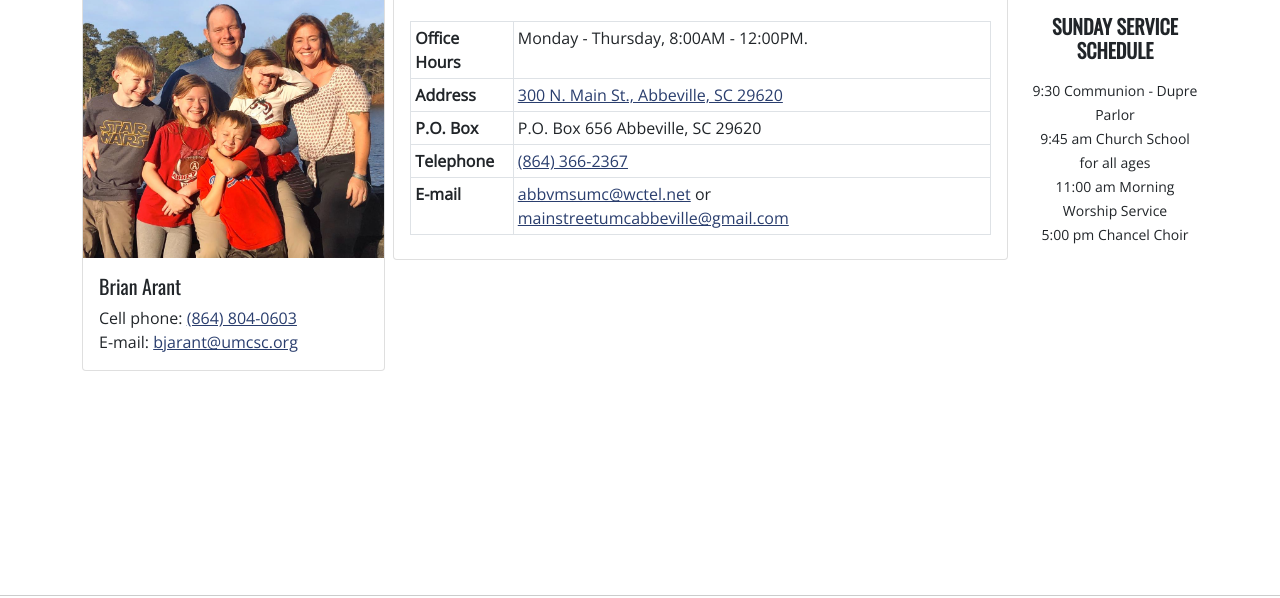
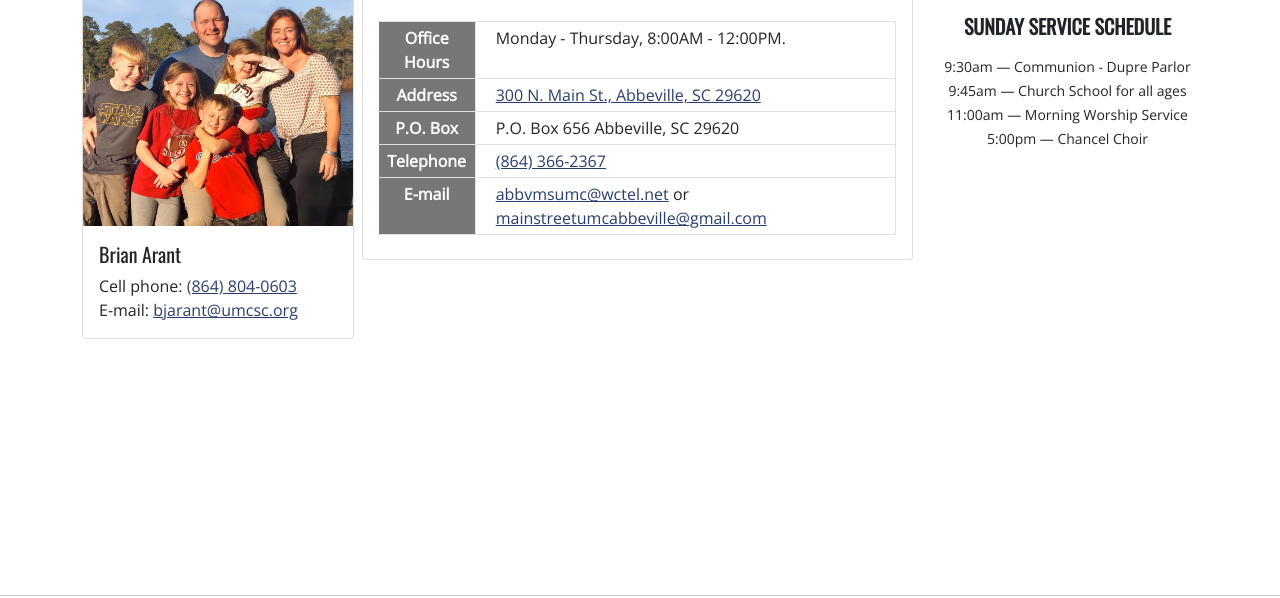
Before and after one commit to msumc/msumc.github.io, an Eleventy site: page pages/contact_us.html in a window 1280 px wide. Shown: the part 323-921 px from the top of the page. Built offline with nearby package versions, Linux system fonts and the light colour scheme; Eleventy itself is replaced by a stand-in of ours; files that its build step writes are made by us from their sources; what eleventy-xml-plugin, html-entities, string-strip-html would draw is missing.

Commit message:
Modified layout, contact_us

```diff
--- a/_includes/layout.html
+++ b/_includes/layout.html
@@ -13,40 +13,30 @@
 
   <meta charset="UTF-8">
   <meta name="viewport" content="width=device-width, initial-scale=1, shrink-to-fit=no">
-
   <meta name="author" content="{{site.author}}">
-
   <meta name="description" content="Main Street UMC Abbeville's (MSUMC) Website">
-
   <meta name="keywords" content="msumc, MSUMC, Main Street, UMC, Abbeville, SC, Church">
-
   <link rel="shortcut icon" href="/static/img/favicon.png">
 
   <!-- CSS only -->
   <link rel="stylesheet" href="/static/css/vendor/bootstrap.min.css">
-
   <!-- Google Fonts -->
   <link href="https://fonts.googleapis.com/css?family=Open+Sans|Oswald&display=swap" rel="stylesheet">
+  <link rel="stylesheet" href="/static/css/styles.css">
 
-
-  <!-- HighlightJS -->
-  <link rel="stylesheet" href="/static/css/vendor/highlightjs/github.css">
-
-  <link rel="stylesheet" href="/static/css/styles.css">
   <title>{{ site.title }}</title>
 </head>
 <body>
   {% include navbar.html %}
 
-
   <main class="container">
     <div class="row">
-    <div class="col-lg-10">
-      {{ content | safe }}
-    </div>
-    <div class="col-lg-2 d-lg-block d-none">
-      {% include sidebar.html %}
-    </div>
+      <div class="col-lg-8 col-xl-9">
+        {{ content | safe }}
+      </div>
+      <aside class="col-lg-4 col-xl-3 d-lg-block d-none">
+        {% include sidebar.html %}
+      </aside>
     </div>
   </main>
 
@@ -56,10 +46,6 @@
   <script src="/static/js/vendor/bootstrap.min.js"></script>
   <script src="/static/js/vendor/popper.min.js"></script>
 
-  <!-- HighlightJS -->
-  <script src="/static/js/vendor/highlightjs/highlight.pack.js"></script>
-
   <script src="/static/js/script.js"></script>
-
 </body>
 </html>
--- a/_includes/sidebar.html
+++ b/_includes/sidebar.html
@@ -2,9 +2,9 @@
   <img class="img img-fluid my-4" id="sidebar_icon" src="/static/img/cross_flame.png" alt="Cross and flame">
   <h5><strong>SUNDAY SERVICE SCHEDULE</strong></h5>
   <p>
-  <small>9:30 Communion - Dupre Parlor</small><br>
-  <small>9:45 am  Church School for all ages</small><br>
-  <small>11:00 am  Morning Worship Service</small><br>
-  <small>5:00 pm Chancel Choir</small><br>
+  <small>9:30am &mdash; Communion - Dupre Parlor</small><br>
+  <small>9:45am  &mdash; Church School for all ages</small><br>
+  <small>11:00am  &mdash; Morning Worship Service</small><br>
+  <small>5:00pm &mdash; Chancel Choir</small><br>
   </p>
 </div>
--- a/pages/contact_us.html
+++ b/pages/contact_us.html
@@ -2,6 +2,8 @@
 layout: layout.html
 active: contact_us
 ---
+
+<link rel="stylesheet" href="/static/css/contact_us.css">
 
 <h1>Contact Us</h1>
 
@@ -22,7 +24,7 @@ active: contact_us
         Church Office
       </div>
       <div class="card-body">
-        <table class="table table-sm table-bordered my-2">
+        <table class="table table-sm table-bordered my-2 church-contact-information">
           <tbody>
             <tr>
               <th>Office Hours</th>
--- /dev/null
+++ b/static/css/contact_us.css
@@ -0,0 +1,9 @@
+.church-contact-information th {
+  background: #777;
+  text-align: center;
+  border: none !important;
+  color: white;
+}
+.church-contact-information td {
+  padding-left: 20px;
+}
--- a/static/js/script.js
+++ b/static/js/script.js
@@ -1,5 +1,3 @@
-hljs.initHighlightingOnLoad();
-
 console.log("You're being watched...")
 
 function addRequiredClassToLabels() {
```
